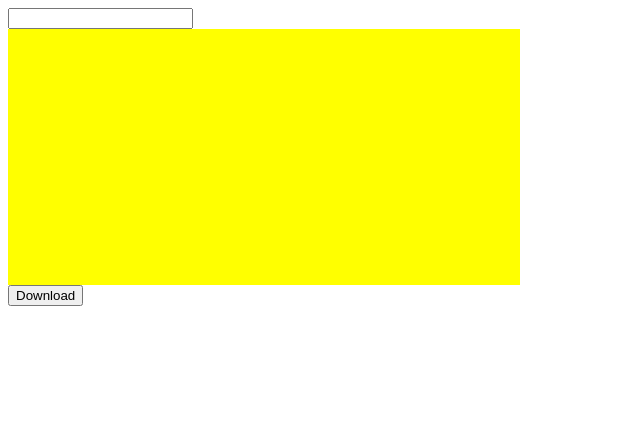
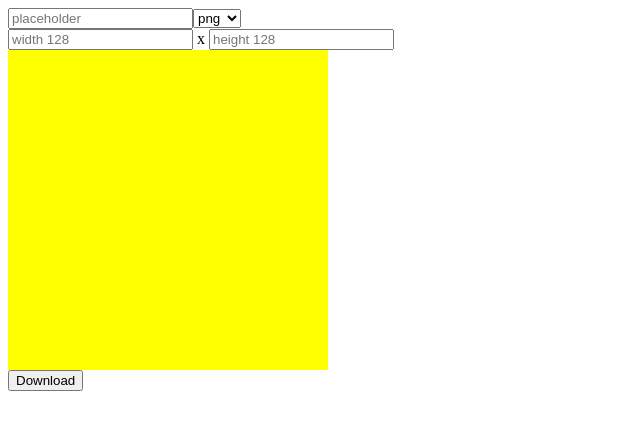
Before and after one commit to kamran-rafi/PlaceholderGenerator, a React (Vite) app: page / in a window 1280 px wide. Shown: the top 430 px of the page, without its empty margins (0-640 px from the left). Built offline with nearby package versions, Linux system fonts and the light colour scheme.

Commit message:
Commit before starting to add styled components.

```diff
--- a/src/App.jsx
+++ b/src/App.jsx
@@ -1,33 +1,69 @@
 import { useRef, useState } from 'react';
 import * as htmlToImage from 'html-to-image';
-import { toPng, toJpeg, toBlob, toPixelData, toSvg } from 'html-to-image';
 
 import Input from './components/Input/Input';
 import Button from './components/Button/Button';
 
+const Selector = props => {
+
+  const { value, changeCallback } = props
+
+  return (
+    <select value={value} onChange={changeCallback}>
+      <option value="png">png</option>
+      <option value="jpeg">jpeg</option>
+      <option value="svg">svg</option>
+    </select>
+  )
+}
+
 const App = () => {
   const [filename, setFilename] = useState("")
+  const [filetype, setFiletype] = useState("png")
+  const [width, setWidth] = useState(null)
+  const [height, setHeight] = useState(null)
 
   const imageContainer = useRef()
 
   const downloadImage = () => {
-    const current = imageContainer.current
-    htmlToImage
-      .toPng(current)
-      .then((dataUrl) => {
-        const link = document.createElement('a');
-        link.download = `${filename.trim() || "placeholder"}.png`;
-        link.href = dataUrl;
-        link.click();
-      });
-  }
+    const current = imageContainer.current;
+
+    let convertFn;
+
+    if (filetype === "jpeg") {
+      convertFn = htmlToImage.toJpeg;
+    } else if (filetype === "svg") {
+      convertFn = htmlToImage.toSvg;
+    } else {
+      convertFn = htmlToImage.toPng;
+    }
+
+    convertFn(current,
+      {
+        canvasWidth: width || 128,
+        canvasHeight: height || 128,
+        pixelRatio: 1,
+      }
+    ).then((dataUrl) => {
+      const link = document.createElement("a");
+      link.download = `${filename.trim() || "placeholder"}.${filetype || "png"}`;
+      link.href = dataUrl;
+      link.click();
+    });
+  };
 
   return (
     <div>
-      <Input value={filename} changeCallback={e=>setFilename(e.target.value)} />
+      <Input hint="placeholder" value={filename} changeCallback={e => setFilename(e.target.value)} />
+      <Selector value={filetype} changeCallback={e => setFiletype(e.target.value)} />
+      <div>
+        <Input hint="width 128" value={width} changeCallback={e => setWidth(e.target.value)} type="number"/>
+        <span> x </span>
+        <Input hint="height 128" value={height} changeCallback={e => setHeight(e.target.value)} type="number" />
+      </div>
       <div
         ref={imageContainer}
-        style={{ width: "512px", height: "256px", backgroundColor: "yellow" }}
+        style={{ width: "320px", height: "320px", backgroundColor: "yellow" }}
       ></div>
       <Button title="Download" clickCallback={downloadImage} />
     </div>
--- a/src/components/Input/Input.jsx
+++ b/src/components/Input/Input.jsx
@@ -1,11 +1,13 @@
 const Input = props => {
 
-    const { value, changeCallback } = props
+    const { hint, value, changeCallback, type} = props
 
     return (
         <input
+            placeholder={hint}
             value={value}
             onChange={changeCallback}
+            type={type || "text"}
         />
     )
 }
```
